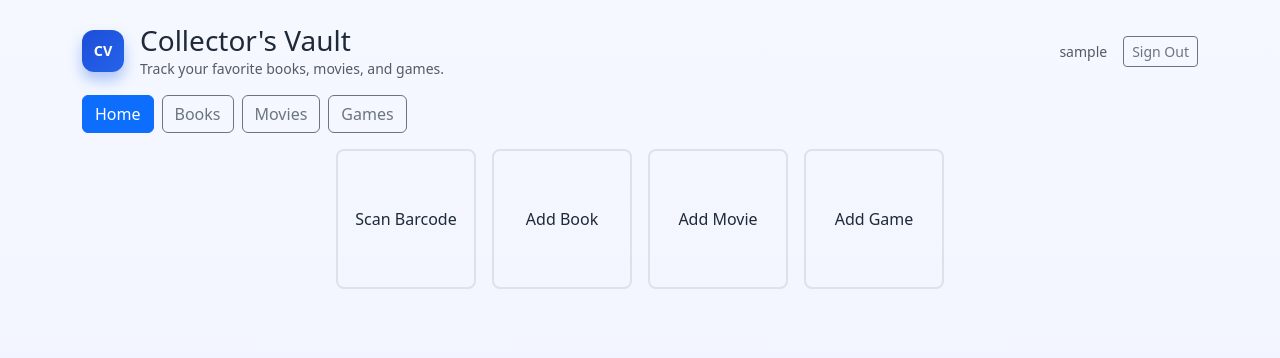
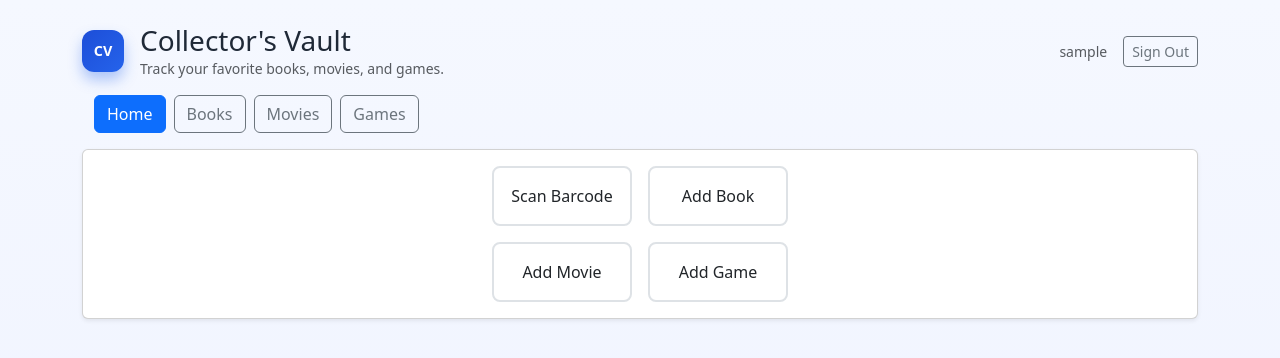
Before and after one commit to mlhuff12/CollectorsVault, a React (Vite) app in the folder client/: page / in a window 1280 px wide. Shown: the top 358 px of the page. Built offline with nearby package versions, Linux system fonts and the light colour scheme; sample sign-in values are in the browser's storage.

Commit message:
Refactor VaultPage layout to include a sticky add button for category pages and update related tests

```diff
--- a/client/src/pages/VaultPage.tsx
+++ b/client/src/pages/VaultPage.tsx
@@ -118,6 +118,31 @@ const VaultPage: React.FC = () => {
 
 
     const renderSectionContent = () => {
+        // helper used to render the floating "add" button for category pages
+        const renderAddButton = () => {
+            if (activeSection === 'home' || activeSection === 'admin') {
+                return null;
+            }
+            // convert plural section to singular form used by modal
+            let formType: 'book' | 'movie' | 'game' | undefined;
+            if (activeSection === 'books') formType = 'book';
+            else if (activeSection === 'movies') formType = 'movie';
+            else if (activeSection === 'games') formType = 'game';
+            if (!formType) return null;
+            const label = formType.charAt(0).toUpperCase() + formType.slice(1);
+            // fixed position at bottom right of viewport so it sits beneath container
+            return (
+                <button
+                    type="button"
+                    className="btn btn-primary float-end bottom-0 end-0 m-3 rounded-circle"
+                    aria-label={`Add ${label}`}
+                    onClick={() => handleModalOpen(formType)}
+                >
+                    <span className="fs-4">+</span>
+                </button>
+            );
+        };
+
         if (activeSection === 'admin') {
             return (
                 <div className="card shadow-sm mb-3 p-3">
@@ -128,101 +153,89 @@ const VaultPage: React.FC = () => {
 
         if (activeSection === 'home') {
             // tiles for primary actions
+            // container has white background and enforces two columns per row
             return (
                 <>
-                    <div className="d-flex flex-wrap gap-3 justify-content-center mb-4">
-                        <div className="home-tile" onClick={() => handleModalOpen('upc')}>
-                            <span>Scan Barcode</span>
-                        </div>
-                        <div className="home-tile" onClick={() => handleModalOpen('book')}>
-                            <span>Add Book</span>
-                        </div>
-                        <div className="home-tile" onClick={() => handleModalOpen('movie')}>
-                            <span>Add Movie</span>
-                        </div>
-                        <div className="home-tile" onClick={() => handleModalOpen('game')}>
-                            <span>Add Game</span>
+                    <div data-testid="home-tile-container" className="card shadow-sm mb-3 p-3">
+                        <div className="row row-cols-2 g-3 w-auto mx-auto justify-content-center">
+
+                            {/* Left Column 1: Right-aligned toward center */}
+                            <div className="col d-flex justify-content-end">
+                                <div className="home-tile d-flex justify-content-center align-items-center text-center h-100 p-3" onClick={() => handleModalOpen('upc')}>
+                                    <span>Scan Barcode</span>
+                                </div>
+                            </div>
+
+                            {/* Right Column 1: Left-aligned toward center */}
+                            <div className="col d-flex justify-content-start">
+                                <div className="home-tile d-flex justify-content-center align-items-center text-center h-100 p-3" onClick={() => handleModalOpen('book')}>
+                                    <span>Add Book</span>
+                                </div>
+                            </div>
+
+                            {/* Left Column 2: Right-aligned toward center */}
+                            <div className="col d-flex justify-content-end">
+                                <div className="home-tile d-flex justify-content-center align-items-center text-center h-100 p-3" onClick={() => handleModalOpen('movie')}>
+                                    <span>Add Movie</span>
+                                </div>
+                            </div>
+
+                            {/* Right Column 2: Left-aligned toward center */}
+                            <div className="col d-flex justify-content-start">
+                                <div className="home-tile d-flex justify-content-center align-items-center text-center h-100 p-3" onClick={() => handleModalOpen('game')}>
+                                    <span>Add Game</span>
+                                </div>
+                            </div>
+
                         </div>
                     </div>
-
-                    <Modal
-                        show={modalType !== null}
-                        title={
-                            modalType === 'book'
-                                ? 'Add a Book'
-                                : modalType === 'movie'
-                                ? 'Add a Movie'
-                                : modalType === 'game'
-                                ? 'Add a Game'
-                                : modalType === 'upc'
-                                ? 'Scan Barcode'
-                                : ''
-                        }
-                        onClose={handleModalClose}
-                        onConfirm={modalType === 'upc' ? undefined : handleModalConfirm}
-                        confirmText="Create"
-                    >
-                        {modalType === 'upc' && (
-                        <>
-                            {/* always display manual entry; scanner appears below when active */}
-                            <BarcodeScanLookup
-                                placeholder="Enter UPC"
-                                onLookup={(code: string) => {
-                                    alert(`Lookup: ${code}`);
-                                    handleModalClose();
-                                }}
-                            />
-                        </>
-                    )}
-                        {modalType === 'book' && (
-                            <BookForm
-                                key={formKey}
-                                hideSubmit
-                                hideTitle
-                                formRef={bookFormRef}
-                                onItemAdded={(title) => handleItemAddedAndClose(title)}
-                            />
-                        )}
-                        {modalType === 'movie' && (
-                            <MovieForm key={formKey} hideSubmit hideTitle formRef={movieFormRef} onItemAdded={handleItemAddedAndClose} />
-                        )}
-                        {modalType === 'game' && (
-                            <GameForm key={formKey} hideSubmit hideTitle formRef={gameFormRef} onItemAdded={handleItemAddedAndClose} />
-                        )}
-                    </Modal>
                 </>
             );
         }
 
         if (activeSection === 'books') {
-            // only show the list of books; no form on the books tab
+            // only show the list of books; floating add button appears below
             return (
-                <div className="card shadow-sm mb-3 p-3">
-                    <ItemList refreshKey={refreshKey} categoryFilter="book" title="Books" />
-                </div>
+                <>
+                    <div className="card shadow-sm mb-3 p-3 position-relative min-vh-75">
+                        <ItemList refreshKey={refreshKey} categoryFilter="book" title="Books" />
+                    </div>
+                    {renderAddButton()}
+                </>
             );
         }
 
         if (activeSection === 'movies') {
             return (
-                <div className="card shadow-sm mb-3 p-3">
-                    <ItemList refreshKey={refreshKey} categoryFilter="movie" title="Movies" />
-                </div>
+                <>
+                    <div className="card shadow-sm mb-3 p-3 position-relative min-vh-75">
+                        <ItemList refreshKey={refreshKey} categoryFilter="movie" title="Movies" />
+                    </div>
+                    {renderAddButton()}
+                </>
             );
         }
 
         // games section
         return (
-            <div className="card shadow-sm mb-3 p-3">
-                <ItemList refreshKey={refreshKey} categoryFilter="game" title="Games" />
-            </div>
+            <>
+                <div className="card shadow-sm mb-3 p-3 position-relative min-vh-75">
+                    <ItemList refreshKey={refreshKey} categoryFilter="game" title="Games" />
+                </div>
+                {renderAddButton()}
+            </>
         );
     };
 
     return (
         <>
-            <div className={`container py-4 ${activeSection === 'home' ? 'home-bg' : ''}`}>
-            <header className="mb-3">
+            {/* outer wrapper ensures the page is always full height and uses the
+                same background regardless of which section is active. The
+                .container inside limits content width while remaining
+                transparent so the gradient shows through. */}
+            <div className="vault-container">
+                <div className="container py-4">
+                    <header className="mb-3">
                 <div className="d-flex align-items-center gap-3">
                     <div className="brand-logo" aria-hidden="true">CV</div>
                     <div>
@@ -238,7 +251,11 @@ const VaultPage: React.FC = () => {
                 </div>
             </header>
 
-            <nav className="d-flex flex-wrap gap-2 mb-3" aria-label="Vault categories">
+            {/* nav is kept in a fluid container so the category buttons sit on the
+                same background color across the entire screen rather than being
+                constrained by the fixed-width container */}
+            <div className="container-fluid">
+                <nav className="d-flex flex-wrap gap-2 mb-3" aria-label="Vault categories">
                 <button
                     type="button"
                     className={activeSection === 'home' ? 'btn btn-primary' : 'btn btn-outline-secondary'}
@@ -276,17 +293,67 @@ const VaultPage: React.FC = () => {
                         Admin
                     </button>
                 )}
-            </nav>
+                </nav>
+            </div>
 
-            {renderSectionContent()}
-        </div>
-            {pageToast && (
-                <Toast
-                    message={pageToast}
-                    type={pageToastType}
-                    onDismiss={() => setPageToast('')}
-                />
-            )}
+                    <div>
+                        {renderSectionContent()}
+                    </div>
+                </div>
+                {/* global modal shared across sections */}
+                <Modal
+                    show={modalType !== null}
+                    title={
+                        modalType === 'book'
+                            ? 'Add a Book'
+                            : modalType === 'movie'
+                            ? 'Add a Movie'
+                            : modalType === 'game'
+                            ? 'Add a Game'
+                            : modalType === 'upc'
+                            ? 'Scan Barcode'
+                            : ''
+                    }
+                    onClose={handleModalClose}
+                    onConfirm={modalType === 'upc' ? undefined : handleModalConfirm}
+                    confirmText="Create"
+                >
+                    {modalType === 'upc' && (
+                    <>
+                        {/* always display manual entry; scanner appears below when active */}
+                        <BarcodeScanLookup
+                            placeholder="Enter UPC"
+                            onLookup={(code: string) => {
+                                alert(`Lookup: ${code}`);
+                                handleModalClose();
+                            }}
+                        />
+                    </>
+                )}
+                    {modalType === 'book' && (
+                        <BookForm
+                            key={formKey}
+                            hideSubmit
+                            hideTitle
+                            formRef={bookFormRef}
+                            onItemAdded={(title) => handleItemAddedAndClose(title)}
+                        />
+                    )}
+                    {modalType === 'movie' && (
+                        <MovieForm key={formKey} hideSubmit hideTitle formRef={movieFormRef} onItemAdded={handleItemAddedAndClose} />
+                    )}
+                    {modalType === 'game' && (
+                        <GameForm key={formKey} hideSubmit hideTitle formRef={gameFormRef} onItemAdded={handleItemAddedAndClose} />
+                    )}
+                </Modal>
+                {pageToast && (
+                    <Toast
+                        message={pageToast}
+                        type={pageToastType}
+                        onDismiss={() => setPageToast('')}
+                    />
+                )}
+            </div>
         </>
     );
 };
--- a/client/src/styles.css
+++ b/client/src/styles.css
@@ -66,7 +66,17 @@ body {
   font-weight: 500;
 }
 
-/* ensure home section fills viewport with matching background */
+/* wrapper that surrounds the entire vault page. it's always
+   full viewport height and uses the same gradient that the body does. the
+   inner .container is transparent so all content (including the category
+   tabs) appears on a continuous background. */
+.vault-container {
+  min-height: 100vh;
+  background: linear-gradient(180deg, #f5f8ff 0%, #eef2ff 100%);
+}
+
+/* home-bg is no longer needed but kept for compatibility in case any
+   references remained (shouldn't be). */
 .home-bg {
   min-height: 100vh;
   background: linear-gradient(180deg, #f5f8ff 0%, #eef2ff 100%);
```
Also changed, not shown: 1 other file (tests, documents, lock files or other folders).
